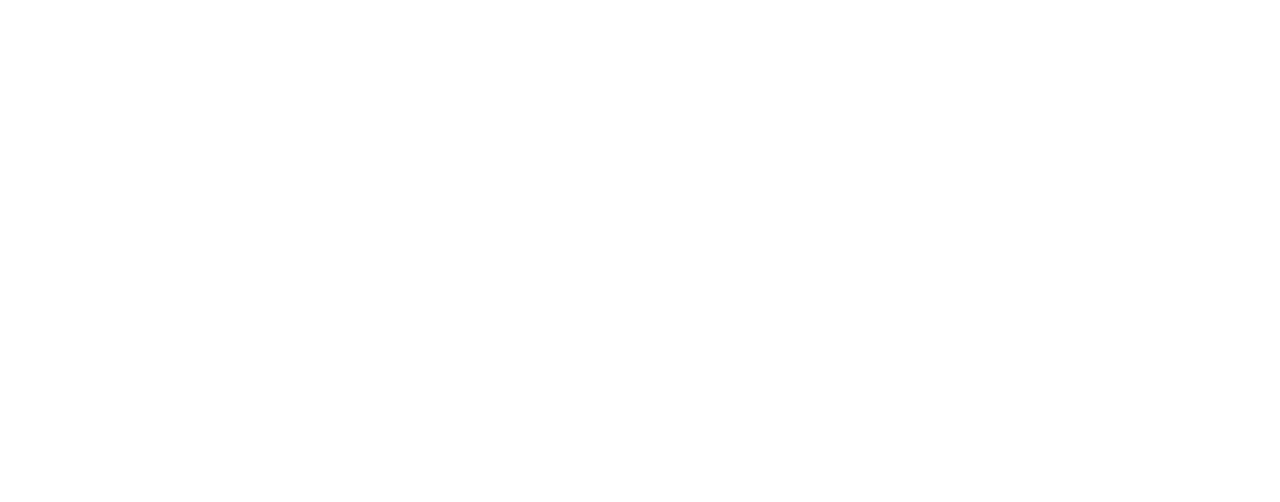
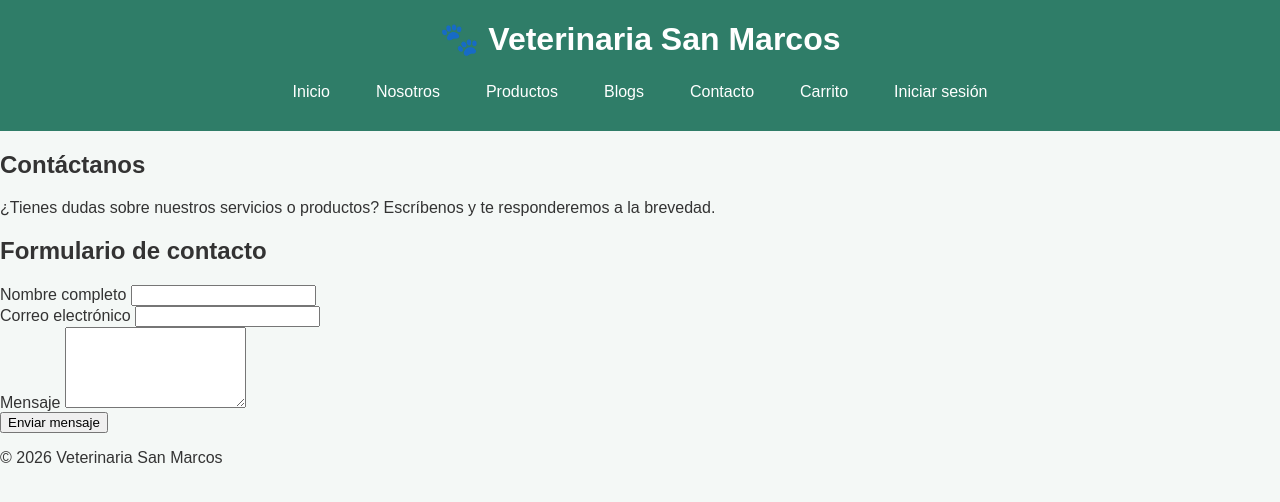
Before and after one commit to Matias2598/veterinaria, a plain HTML site: page contacto.html in a window 1280 px wide. Drawn offline with Linux system fonts and the light colour scheme.

Commit message:
Avance y creacion de archivos html de contacto, carrito, y admin-home, falta mejorar un poco la estructura de contacto y adminhome

```diff
--- a/contacto.html
+++ b/contacto.html
@@ -1,11 +1,60 @@
 <!DOCTYPE html>
-<html lang="en">
+<html lang="es">
 <head>
     <meta charset="UTF-8">
     <meta name="viewport" content="width=device-width, initial-scale=1.0">
-    <title>Document</title>
+    <title>Contacto | Veterinaria San Marcos</title>
+    <link rel="stylesheet" href="css/style.css">
+    <script src="funciones/funcionContacto.js" defer></script>
 </head>
 <body>
-
+    <header>
+        <h1>🐾 Veterinaria San Marcos</h1>
+        <nav>
+            <a href="index.html">Inicio</a>
+            <a href="nosotros.html">Nosotros</a>
+            <a href="productos.html">Productos</a>
+            <a href="blogs.html">Blogs</a>
+            <a href="contacto.html" class="activo">Contacto</a>
+            <a href="carrito.html">Carrito</a>
+            <a href="login.html">Iniciar sesión</a>
+        </nav>
+    </header>
+    <main>
+        <section class="hero">
+            <h2>Contáctanos</h2>
+            <p>
+                ¿Tienes dudas sobre nuestros servicios o productos?
+                Escríbenos y te responderemos a la brevedad.
+            </p>
+        </section>
+        <section class="formulario-contenedor">
+            <h2>Formulario de contacto</h2>
+            <form id="formContacto" novalidate>
+                <div class="campo">
+                    <label for="nombre">
+                        Nombre completo
+                    </label>
+                    <input type="text" id="nombre" name="nombre" required>
+                </div>
+                <div class="campo">
+                    <label for="email">
+                        Correo electrónico
+                    </label>
+                    <input type="email" id="email" name="email" required>
+                </div>
+                <div class="campo">
+                    <label for="mensaje">
+                        Mensaje
+                    </label>
+                    <textarea id="mensaje" name="mensaje" rows="5" required></textarea>
+                </div>
+                <button type="submit">Enviar mensaje</button>
+            </form>
+        </section>
+    </main>
+    <footer>
+        <p>© 2026 Veterinaria San Marcos</p>
+    </footer>
 </body>
 </html>
```
Also changed, not shown: admin-home.html (added, +43 -0 lines), carrito.html (added, +61 -0 lines).
